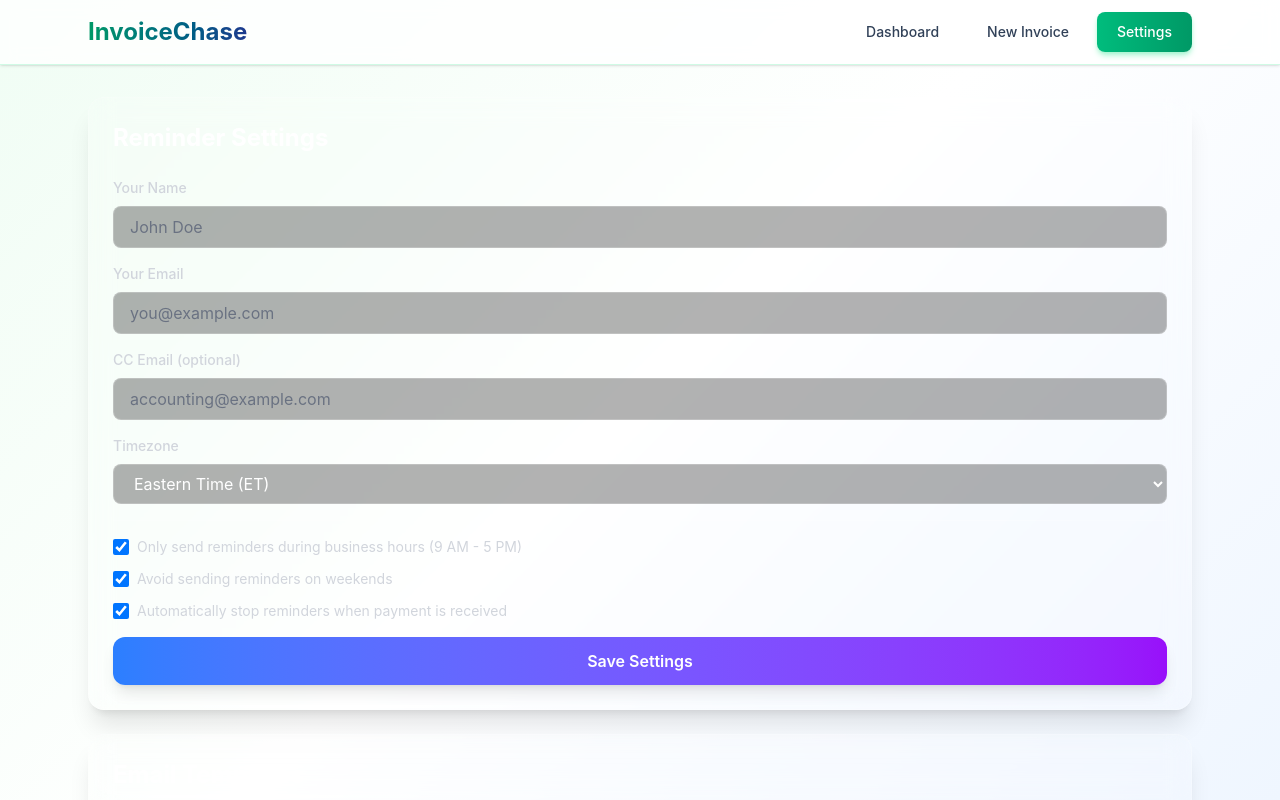
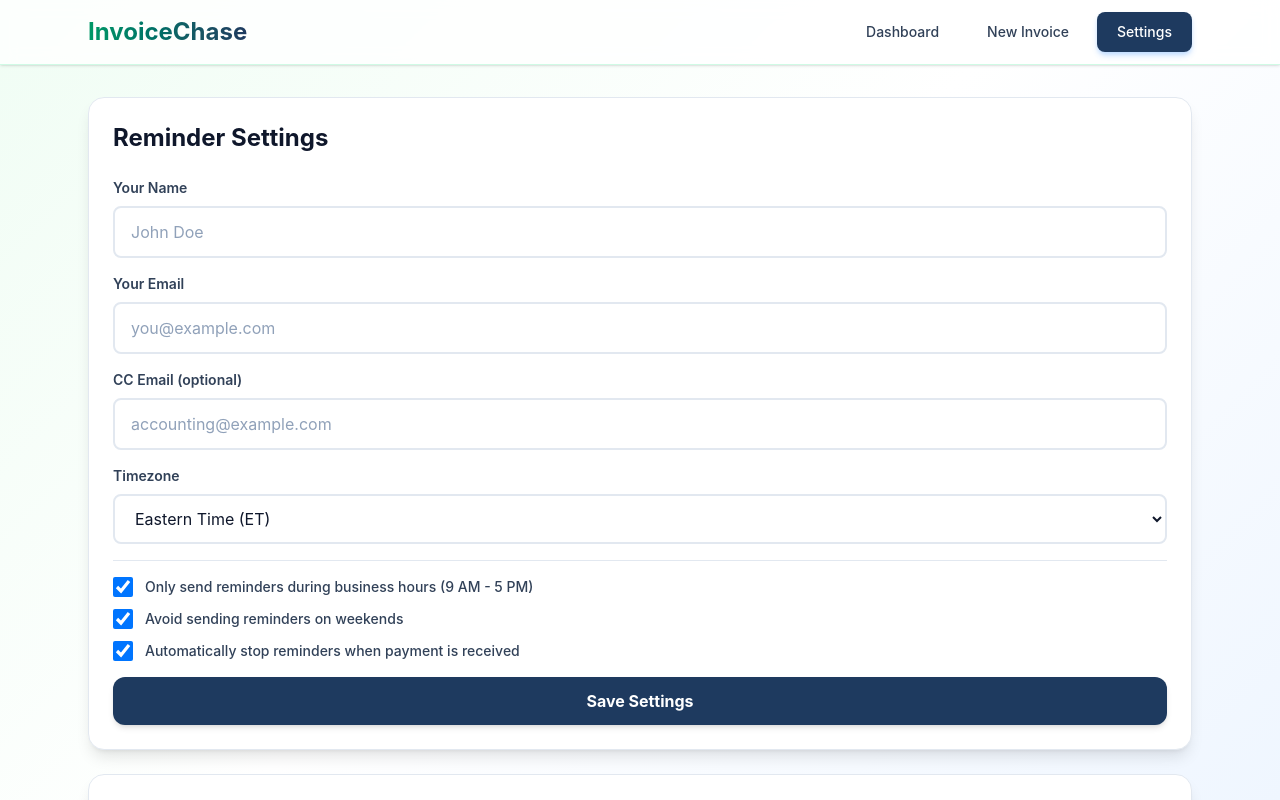
Before and after one commit to null-shot-apps/invoice-chase, a Next.js app in the folder packages/new-web-app-room/: page / in a window 1280 px wide. Both pictures are taken after a click on the button "Settings". Built offline with nearby package versions, Linux system fonts and the light colour scheme.

Commit message:
AI chat session: Updated code and files

```diff
--- a/packages/new-web-app-room/src/app/page.tsx
+++ b/packages/new-web-app-room/src/app/page.tsx
@@ -13,13 +13,13 @@
       <nav className="bg-white/80 backdrop-blur-sm border-b border-emerald-100 shadow-sm">
         <div className="max-w-6xl mx-auto px-6">
           <div className="flex items-center justify-between h-16">
-            <h1 className="text-2xl font-bold bg-gradient-to-r from-emerald-600 to-blue-900 bg-clip-text text-transparent">InvoiceChase</h1>
+            <h1 className="text-2xl font-bold bg-gradient-to-r from-emerald-600 to-[#1e3a5f] bg-clip-text text-transparent">InvoiceChase</h1>
             <div className="flex gap-2">
               <button
                 onClick={() => setActiveTab('dashboard')}
                 className={`px-5 py-2.5 text-sm font-medium rounded-lg transition-all duration-200 ${
                   activeTab === 'dashboard'
-                    ? 'bg-gradient-to-r from-emerald-500 to-emerald-600 text-white shadow-md shadow-emerald-200'
+                    ? 'bg-[#1e3a5f] text-white shadow-md shadow-blue-200'
                     : 'text-slate-700 hover:bg-emerald-50 hover:text-emerald-700'
                 }`}
               >
@@ -29,7 +29,7 @@
                 onClick={() => setActiveTab('new-invoice')}
                 className={`px-5 py-2.5 text-sm font-medium rounded-lg transition-all duration-200 ${
                   activeTab === 'new-invoice'
-                    ? 'bg-gradient-to-r from-emerald-500 to-emerald-600 text-white shadow-md shadow-emerald-200'
+                    ? 'bg-[#1e3a5f] text-white shadow-md shadow-blue-200'
                     : 'text-slate-700 hover:bg-emerald-50 hover:text-emerald-700'
                 }`}
               >
@@ -39,7 +39,7 @@
                 onClick={() => setActiveTab('settings')}
                 className={`px-5 py-2.5 text-sm font-medium rounded-lg transition-all duration-200 ${
                   activeTab === 'settings'
-                    ? 'bg-gradient-to-r from-emerald-500 to-emerald-600 text-white shadow-md shadow-emerald-200'
+                    ? 'bg-[#1e3a5f] text-white shadow-md shadow-blue-200'
                     : 'text-slate-700 hover:bg-emerald-50 hover:text-emerald-700'
                 }`}
               >
--- a/packages/new-web-app-room/src/components/ReminderSettings.tsx
+++ b/packages/new-web-app-room/src/components/ReminderSettings.tsx
@@ -95,57 +95,57 @@
   return (
     <div className="space-y-6">
       {/* General Settings */}
-      <div className="bg-white/10 backdrop-blur-md rounded-2xl p-6 border border-white/20 shadow-xl">
-        <h2 className="text-2xl font-bold text-white mb-6">Reminder Settings</h2>
+      <div className="bg-white rounded-2xl p-6 border border-slate-200 shadow-lg">
+        <h2 className="text-2xl font-bold text-slate-900 mb-6">Reminder Settings</h2>
 
         <div className="space-y-4">
           <div>
-            <label className="block text-sm font-medium text-gray-300 mb-2">
+            <label className="block text-sm font-semibold text-slate-700 mb-2">
               Your Name
             </label>
             <input
               type="text"
               value={settings.fromName}
               onChange={(e) => setSettings({ ...settings, fromName: e.target.value })}
-              className="w-full px-4 py-2 bg-black/30 border border-white/20 rounded-lg text-white placeholder-gray-500 focus:outline-none focus:ring-2 focus:ring-purple-600"
+              className="w-full px-4 py-3 bg-white border-2 border-slate-200 rounded-lg text-slate-900 placeholder-slate-400 focus:outline-none focus:ring-2 focus:ring-[#1e3a5f] focus:border-transparent transition-all"
               placeholder="John Doe"
             />
           </div>
 
           <div>
-            <label className="block text-sm font-medium text-gray-300 mb-2">
+            <label className="block text-sm font-semibold text-slate-700 mb-2">
               Your Email
             </label>
             <input
               type="email"
               value={settings.fromEmail}
               onChange={(e) => setSettings({ ...settings, fromEmail: e.target.value })}
-              className="w-full px-4 py-2 bg-black/30 border border-white/20 rounded-lg text-white placeholder-gray-500 focus:outline-none focus:ring-2 focus:ring-purple-600"
+              className="w-full px-4 py-3 bg-white border-2 border-slate-200 rounded-lg text-slate-900 placeholder-slate-400 focus:outline-none focus:ring-2 focus:ring-[#1e3a5f] focus:border-transparent transition-all"
               placeholder="you@example.com"
             />
           </div>
 
           <div>
-            <label className="block text-sm font-medium text-gray-300 mb-2">
+            <label className="block text-sm font-semibold text-slate-700 mb-2">
               CC Email (optional)
             </label>
             <input
               type="email"
               value={settings.ccEmail}
               onChange={(e) => setSettings({ ...settings, ccEmail: e.target.value })}
-              className="w-full px-4 py-2 bg-black/30 border border-white/20 rounded-lg text-white placeholder-gray-500 focus:outline-none focus:ring-2 focus:ring-purple-600"
+              className="w-full px-4 py-3 bg-white border-2 border-slate-200 rounded-lg text-slate-900 placeholder-slate-400 focus:outline-none focus:ring-2 focus:ring-[#1e3a5f] focus:border-transparent transition-all"
               placeholder="accounting@example.com"
             />
           </div>
 
           <div>
-            <label className="block text-sm font-medium text-gray-300 mb-2">
+            <label className="block text-sm font-semibold text-slate-700 mb-2">
               Timezone
             </label>
             <select
               value={settings.timezone}
               onChange={(e) => setSettings({ ...settings, timezone: e.target.value })}
-              className="w-full px-4 py-2 bg-black/30 border border-white/20 rounded-lg text-white focus:outline-none focus:ring-2 focus:ring-purple-600"
+              className="w-full px-4 py-3 bg-white border-2 border-slate-200 rounded-lg text-slate-900 focus:outline-none focus:ring-2 focus:ring-[#1e3a5f] focus:border-transparent transition-all"
             >
               <option value="America/New_York">Eastern Time (ET)</option>
               <option value="America/Chicago">Central Time (CT)</option>
@@ -156,16 +156,16 @@
             </select>
           </div>
 
-          <div className="space-y-3 pt-4 border-t border-white/20">
+          <div className="space-y-3 pt-4 border-t border-slate-200">
             <div className="flex items-center">
               <input
                 type="checkbox"
                 id="respectBusinessHours"
                 checked={settings.respectBusinessHours}
                 onChange={(e) => setSettings({ ...settings, respectBusinessHours: e.target.checked })}
-                className="w-4 h-4 text-purple-600 bg-black/30 border-white/20 rounded focus:ring-purple-600"
+                className="w-5 h-5 text-[#1e3a5f] bg-white border-2 border-slate-200 rounded focus:ring-2 focus:ring-[#1e3a5f]"
               />
-              <label htmlFor="respectBusinessHours" className="ml-2 text-sm text-gray-300">
+              <label htmlFor="respectBusinessHours" className="ml-3 text-sm font-medium text-slate-700">
                 Only send reminders during business hours (9 AM - 5 PM)
               </label>
             </div>
@@ -176,9 +176,9 @@
                 id="avoidWeekends"
                 checked={settings.avoidWeekends}
                 onChange={(e) => setSettings({ ...settings, avoidWeekends: e.target.checked })}
-                className="w-4 h-4 text-purple-600 bg-black/30 border-white/20 rounded focus:ring-purple-600"
+                className="w-5 h-5 text-[#1e3a5f] bg-white border-2 border-slate-200 rounded focus:ring-2 focus:ring-[#1e3a5f]"
               />
-              <label htmlFor="avoidWeekends" className="ml-2 text-sm text-gray-300">
+              <label htmlFor="avoidWeekends" className="ml-3 text-sm font-medium text-slate-700">
                 Avoid sending reminders on weekends
               </label>
             </div>
@@ -189,9 +189,9 @@
                 id="autoStopOnPayment"
                 checked={settings.autoStopOnPayment}
                 onChange={(e) => setSettings({ ...settings, autoStopOnPayment: e.target.checked })}
-                className="w-4 h-4 text-purple-600 bg-black/30 border-white/20 rounded focus:ring-purple-600"
+                className="w-5 h-5 text-[#1e3a5f] bg-white border-2 border-slate-200 rounded focus:ring-2 focus:ring-[#1e3a5f]"
               />
-              <label htmlFor="autoStopOnPayment" className="ml-2 text-sm text-gray-300">
+              <label htmlFor="autoStopOnPayment" className="ml-3 text-sm font-medium text-slate-700">
                 Automatically stop reminders when payment is received
               </label>
             </div>
@@ -199,7 +199,7 @@
 
           <button
             onClick={saveSettings}
-            className="w-full px-6 py-3 bg-gradient-to-r from-blue-500 to-purple-600 hover:from-blue-600 hover:to-purple-700 text-white font-semibold rounded-xl transition-all duration-200 shadow-lg hover:shadow-xl"
+            className="w-full px-6 py-3 bg-[#1e3a5f] hover:bg-[#152d47] text-white font-bold rounded-xl transition-all duration-200 shadow-md hover:shadow-lg"
           >
             Save Settings
           </button>
@@ -207,20 +207,20 @@
       </div>
 
       {/* Email Templates */}
-      <div className="bg-white/10 backdrop-blur-md rounded-2xl p-6 border border-white/20 shadow-xl">
-        <h2 className="text-2xl font-bold text-white mb-6">Email Templates</h2>
+      <div className="bg-white rounded-2xl p-6 border border-slate-200 shadow-lg">
+        <h2 className="text-2xl font-bold text-slate-900 mb-6">Email Templates</h2>
 
         <div className="space-y-6">
           {templates.map((template, index) => (
-            <div key={index} className="bg-black/30 rounded-xl p-6 border border-white/10 shadow-lg">
+            <div key={index} className="bg-slate-50 rounded-xl p-6 border border-slate-200 shadow-sm">
               <div className="flex items-center justify-between mb-4">
-                <h3 className="text-lg font-semibold text-white">
+                <h3 className="text-lg font-semibold text-slate-900">
                   Day {template.day} Reminder
                 </h3>
                 <select
                   value={template.tone}
                   onChange={(e) => updateTemplate(index, 'tone', e.target.value)}
-                  className="px-3 py-1 bg-black/50 border border-white/20 rounded text-white text-sm focus:outline-none focus:ring-2 focus:ring-purple-600"
+                  className="px-3 py-1.5 bg-white border-2 border-slate-200 rounded-lg text-slate-900 text-sm focus:outline-none focus:ring-2 focus:ring-[#1e3a5f]"
                 >
                   <option value="friendly">Friendly</option>
                   <option value="firm">Firm</option>
@@ -230,30 +230,30 @@
 
               <div className="space-y-3">
                 <div>
-                  <label className="block text-sm font-medium text-gray-300 mb-2">
+                  <label className="block text-sm font-semibold text-slate-700 mb-2">
                     Subject Line
                   </label>
                   <input
                     type="text"
                     value={template.subject}
                     onChange={(e) => updateTemplate(index, 'subject', e.target.value)}
-                    className="w-full px-4 py-2 bg-black/50 border border-white/20 rounded-lg text-white focus:outline-none focus:ring-2 focus:ring-purple-600"
+                    className="w-full px-4 py-3 bg-white border-2 border-slate-200 rounded-lg text-slate-900 focus:outline-none focus:ring-2 focus:ring-[#1e3a5f] focus:border-transparent transition-all"
                   />
                 </div>
 
                 <div>
-                  <label className="block text-sm font-medium text-gray-300 mb-2">
+                  <label className="block text-sm font-semibold text-slate-700 mb-2">
                     Message
                   </label>
                   <textarea
                     value={template.message}
                     onChange={(e) => updateTemplate(index, 'message', e.target.value)}
                     rows={8}
-                    className="w-full px-4 py-2 bg-black/50 border border-white/20 rounded-lg text-white font-mono text-sm focus:outline-none focus:ring-2 focus:ring-purple-600"
+                    className="w-full px-4 py-3 bg-white border-2 border-slate-200 rounded-lg text-slate-900 font-mono text-sm focus:outline-none focus:ring-2 focus:ring-[#1e3a5f] focus:border-transparent transition-all"
                   />
                 </div>
 
-                <div className="text-xs text-gray-400">
+                <div className="text-xs text-slate-500">
                   Available variables: {'{clientName}'}, {'{invoiceId}'}, {'{amount}'}, {'{dueDate}'}, {'{daysOverdue}'}, {'{lateFee}'}, {'{totalWithLateFee}'}
                 </div>
               </div>
```
Also changed, not shown: packages/new-web-app-room/src/components/Dashboard.tsx (+6 -6 lines), packages/new-web-app-room/src/components/InvoiceForm.tsx (+7 -7 lines).
